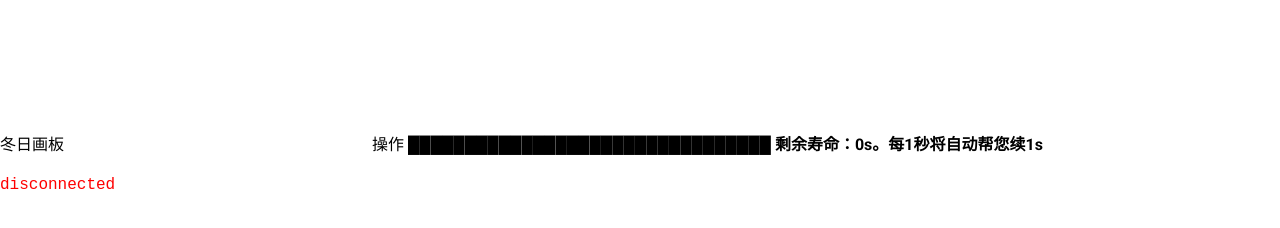
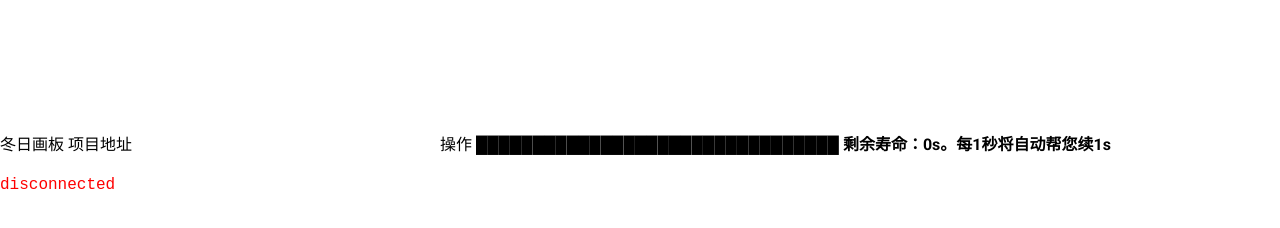
Before and after one commit to ZhangZisu/wainter, a website: page index.html in a window 1280 px wide. Drawn offline with nearby package versions, Linux system fonts and the light colour scheme; no server answers.

Commit message:
Update index.html

```diff
--- a/index.html
+++ b/index.html
@@ -12,6 +12,7 @@
         <v-app>
             <v-toolbar app>
                 <v-toolbar-title>冬日画板</v-toolbar-title>
+                <v-btn flat href="https://github.com/ZhangZisu/wainter" target="_blank">项目地址</v-btn>
             </v-toolbar>
             <v-content>
                 <v-container fluid>
```
